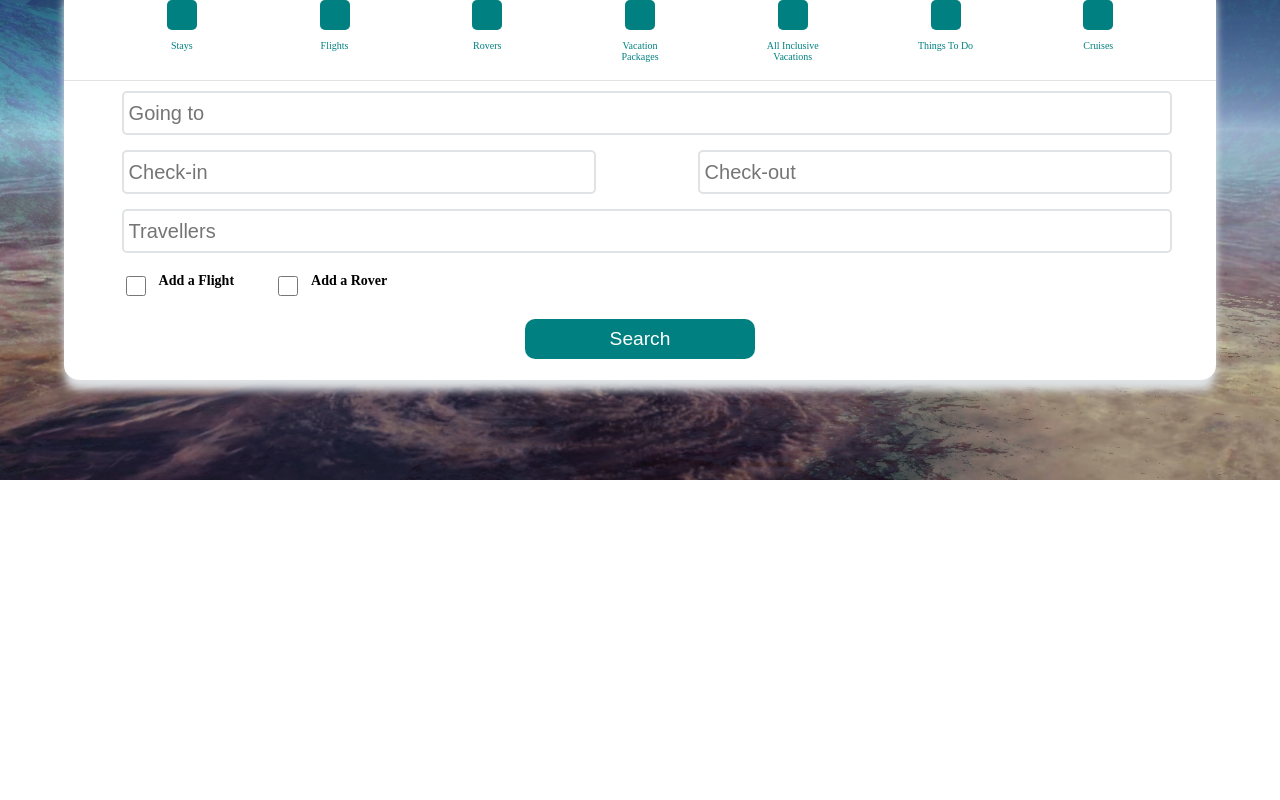
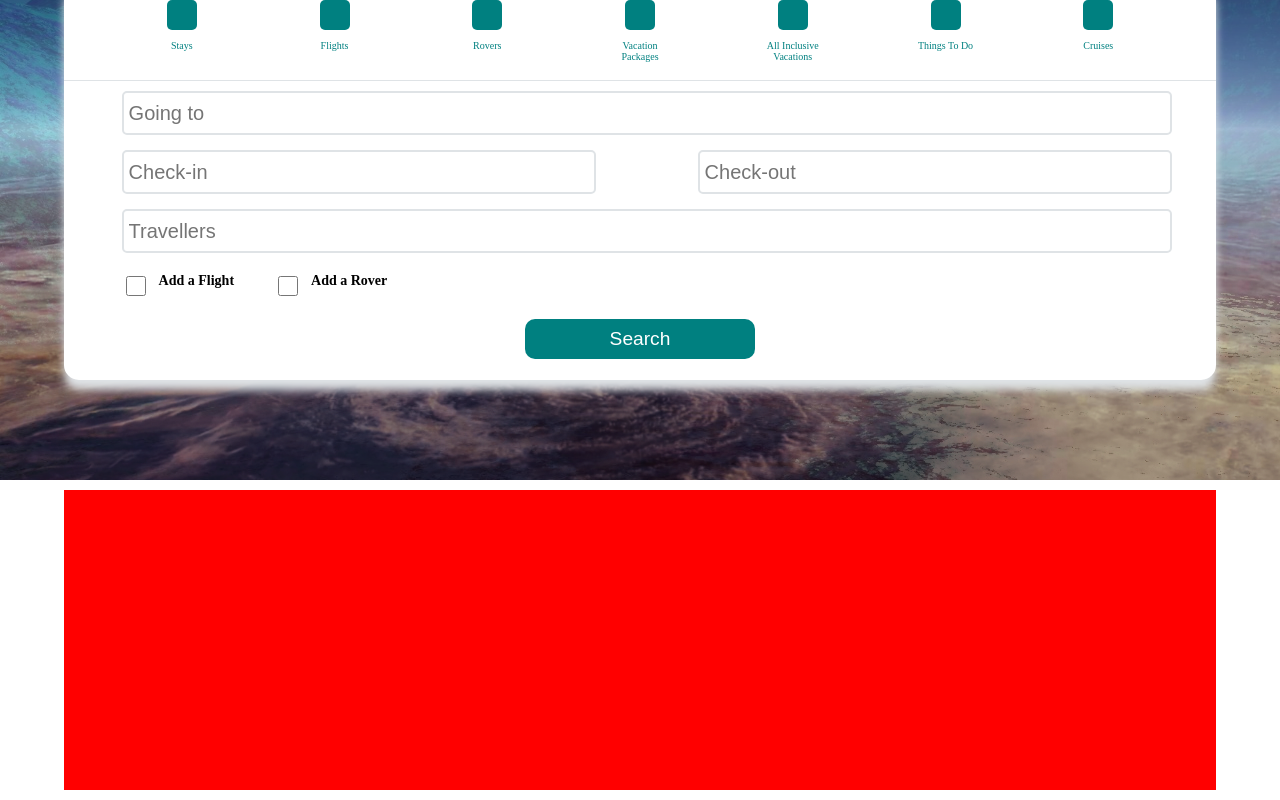
Before and after one commit to MikeTheFyke/Xpedia, a Vue app: page / in a window 1280 px wide. Shown: the part 220-1020 px from the top of the page. Before the commit the page ends 800 px from the top, so only its background shows below. Built offline with nearby package versions, Linux system fonts and the light colour scheme; a web font is replaced by a local one.

Commit message:
Added safety vue into main app vue

```diff
--- a/src/App.vue
+++ b/src/App.vue
@@ -3,6 +3,7 @@
     <Banner />
     <Header />
     <CheckIn />
+    <Safety />
   </div>
 </template>
 
@@ -10,6 +11,7 @@
 import Header from './components/Header.vue'
 import Banner from './components/Banner.vue'
 import CheckIn from './components/CheckIn.vue'
+import Safety from './components/Safety.vue'
 
 export default {
   name: 'App',
@@ -17,6 +19,7 @@ export default {
     Header,
     Banner,
     CheckIn,
+    Safety,
   }
 }
 </script>
```
